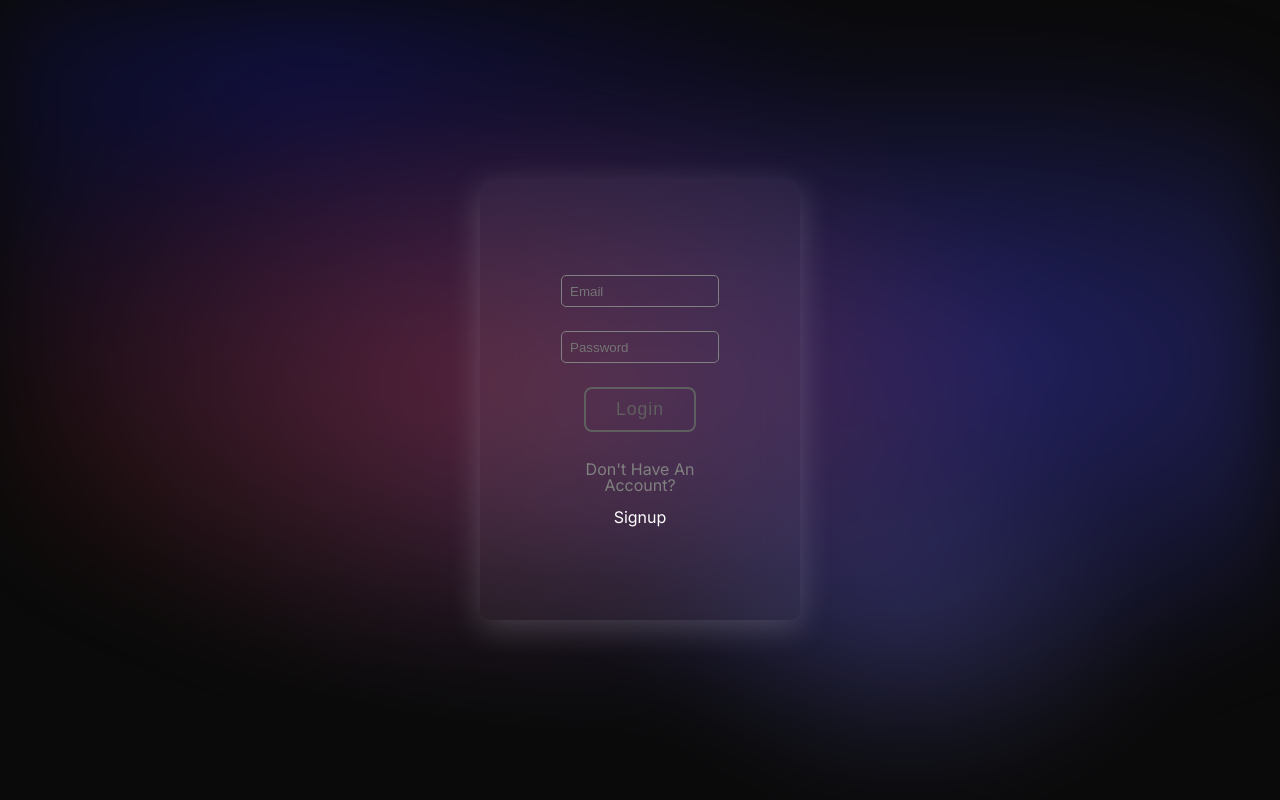
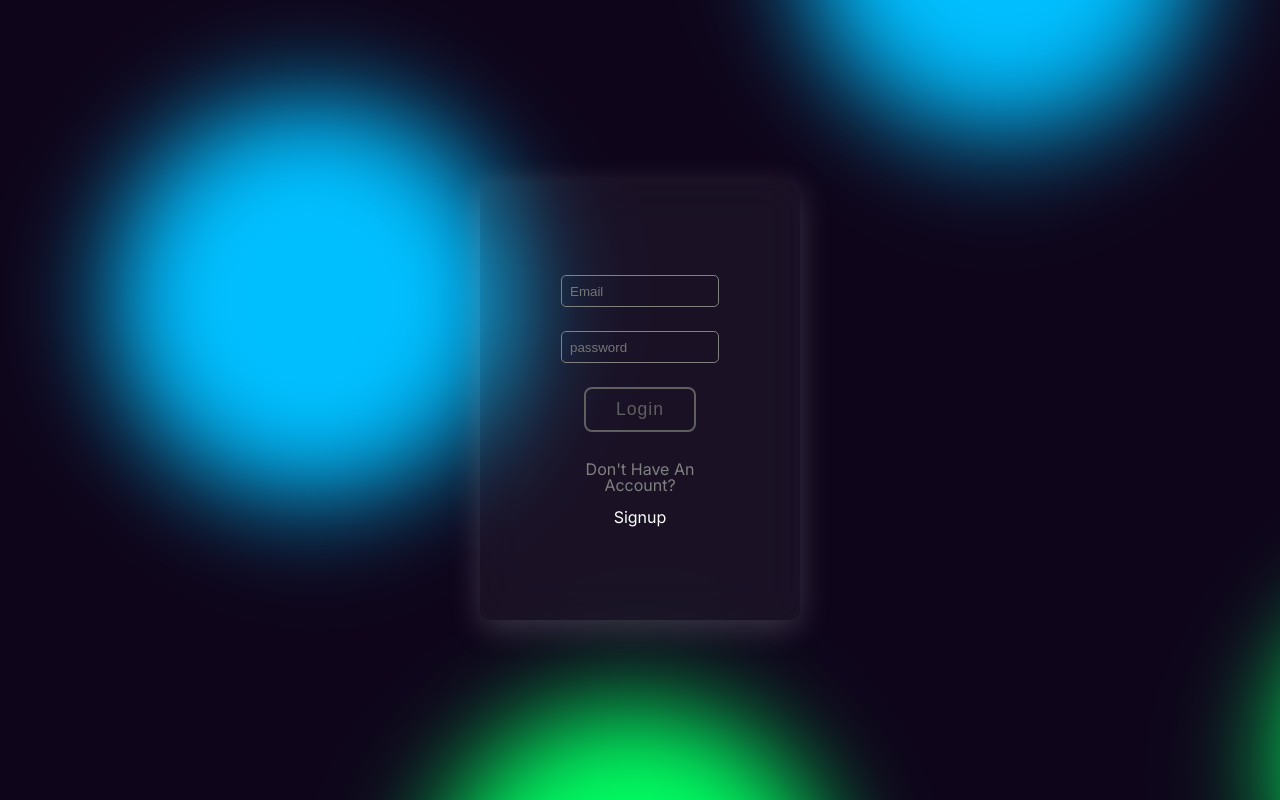
Before and after one commit to mertthesamael/kartaca-task, a Next.js app in the folder frontend/: page /login in a window 1280 px wide. Built offline with nearby package versions, Linux system fonts and the light colour scheme; no server answers; the database is empty.

Commit message:
-🎨changed main theme style

```diff
--- a/frontend/app/layout.js
+++ b/frontend/app/layout.js
@@ -16,7 +16,21 @@ export default function RootLayout({ children }) {
         <QueryClientProvider client={client}>
           <UserContextWrapper>
             <ItemContextWrapper>
-              <div area-hidden="true" className="overlay" />
+              {/* Background animation ref */}
+              <div class="background">
+                <span />
+                <span />
+                <span />
+                <span />
+                <span />
+                <span />
+                <span />
+                <span />
+                <span />
+                <span />
+                <span />
+                <span />
+              </div>
               {children}
               <ToastContainer theme="dark" />
             </ItemContextWrapper>
--- a/frontend/components/Buttons/MainButton/style.module.scss
+++ b/frontend/components/Buttons/MainButton/style.module.scss
@@ -13,9 +13,16 @@
     justify-content: center;
     gap: 0.2rem;
     font-size: 1.1rem;
+    & svg{
+        transition: all 0.5s ease;
+    }
     &:hover {
         cursor: pointer;
         border: 2px solid white;
         color: white;
+
+        & svg{
+            fill: white;
+        }
     }
 }
--- a/frontend/components/Detail/style.module.scss
+++ b/frontend/components/Detail/style.module.scss
@@ -8,9 +8,9 @@
     gap: 2rem;
     overflow: auto;
     background-color: rgba(70, 70, 70, 0.103);
-    backdrop-filter: blur(50px);
+    backdrop-filter: blur(120px);
     border-radius: 15px;
-
+    box-shadow:0 0 10px -1px black;
     &__header {
         position: relative;
         height: 100%;
--- a/frontend/containers/welcomer-container/index.js
+++ b/frontend/containers/welcomer-container/index.js
@@ -63,7 +63,7 @@ const WelcomerContainer = () => {
         {isLoading ? (
           <Spinner />
         ) : (
-          <Tilt glareEnable={false} onMove={offsetHandler} scale={1.1}>
+          <Tilt tiltMaxAngleX={5} glareEnable={false} onMove={offsetHandler} scale={1.1}>
             <div
               style={{
                 boxShadow: `${shadowY}px ${shadowX}px 20px 15px rgb(0, 255, 98)`,
--- a/frontend/containers/welcomer-container/style.module.scss
+++ b/frontend/containers/welcomer-container/style.module.scss
@@ -19,6 +19,7 @@
             display: flex;
             flex-direction: column;
             gap: 5rem;
+
         }
         &__title{
             color: white;
--- a/frontend/style/animations.scss
+++ b/frontend/style/animations.scss
@@ -36,3 +36,9 @@
       transform: rotate(360deg);
     }
   }
+
+@keyframes move {
+    100% {
+        transform: translate3d(0, 0, 1px) rotate(360deg);
+    }
+}
--- a/frontend/style/global.scss
+++ b/frontend/style/global.scss
@@ -1,3 +1,4 @@
+@use "./animations.scss" as *;
 body {
   background-color: #181818;
   background-color: rgb(10, 10, 10);
@@ -6,6 +7,10 @@ body {
 *{
     text-transform: capitalize;
 }
+input{
+    text-transform: none;
+}
+
 .overlay {
   --color-gradient-1: #7d7aff80;
   --color-gradient-2: #2121e280;
@@ -15,16 +20,175 @@ body {
   left: 0;
   right: 0;
   bottom: 0;
-  background: radial-gradient(at 71% 77%,
-      var(--color-gradient-1) 0,
-      transparent 21%),
-    radial-gradient(at 36% 47%, var(--color-gradient-3) 0, transparent 50%),
-    radial-gradient(at 45% 51%, var(--color-gradient-1) 0, transparent 53%),
-    radial-gradient(at 73% 44%, var(--color-gradient-2) 0, transparent 54%),
-    radial-gradient(at 24% 10%, var(--color-gradient-2) 0, transparent 40%),
-    radial-gradient(at 76% 46%, var(--color-gradient-1) 0, transparent 50%);
+  background-color: #1C1C1C ;
+  z-index: -1;
 
-  filter: blur(44px);
-  z-index: -1;
-  opacity: 0.5;
 }
+
+/* ===== Scrollbar CSS ===== */
+  /* Firefox */
+  * {
+    scrollbar-width: auto;
+    scrollbar-color: #ae3737 #ffffff;
+  }
+
+  /* Chrome, Edge, and Safari */
+  *::-webkit-scrollbar {
+    width: 6px;
+  }
+
+  *::-webkit-scrollbar-track {
+    background: #00000000;
+  }
+
+  *::-webkit-scrollbar-thumb {
+    background-color: #ffffff;
+    border-radius: 10px;
+
+  }
+
+
+
+
+.background {
+    position: fixed;
+    width: 100vw;
+    height: 100vh;
+    top: 0;
+    left: 0;
+    background: #0e051a;
+    z-index: -1;
+    overflow: hidden;
+}
+
+.background span {
+    width: 50vmin;
+    height: 50vmin;
+    border-radius: 50vmin;
+    backface-visibility: hidden;
+    position: absolute;
+    animation: move;
+    animation-duration: 25;
+    animation-timing-function: linear;
+    animation-iteration-count: infinite;
+}
+
+
+.background span:nth-child(0) {
+    color: #00ff62;
+    top: 12%;
+    left: 69%;
+    animation-duration: 202s;
+    animation-delay: -219s;
+    transform-origin: 8vw -24vh;
+    box-shadow: -100vmin 0 12.614063110418785vmin currentColor;
+}
+.background span:nth-child(1) {
+    color: #00ff62;
+    top: 19%;
+    left: 89%;
+    animation-duration: 129s;
+    animation-delay: -192s;
+    transform-origin: 2vw 21vh;
+    box-shadow: -100vmin 0 13.13999936614054vmin currentColor;
+}
+.background span:nth-child(2) {
+    color: #00ff62;
+    top: 65%;
+    left: 22%;
+    animation-duration: 89s;
+    animation-delay: -226s;
+    transform-origin: 24vw -9vh;
+    box-shadow: -100vmin 0 13.46859376054326vmin currentColor;
+}
+.background span:nth-child(3) {
+    color: #00ff62;
+    top: 76%;
+    left: 95%;
+    animation-duration: 45s;
+    animation-delay: -228s;
+    transform-origin: 15vw 10vh;
+    box-shadow: 100vmin 0 13.275598135041953vmin currentColor;
+}
+.background span:nth-child(4) {
+    color: #00ff62;
+    top: 75%;
+    left: 72%;
+    animation-duration: 9s;
+    animation-delay: -145s;
+    transform-origin: 15vw 12vh;
+    box-shadow: -100vmin 0 12.700307282085632vmin currentColor;
+}
+.background span:nth-child(5) {
+    color: #00bfff;
+    top: 90%;
+    left: 46%;
+    animation-duration: 121s;
+    animation-delay: -4s;
+    transform-origin: 12vw -4vh;
+    box-shadow: 100vmin 0 13.23407559628736vmin currentColor;
+}
+.background span:nth-child(6) {
+    color: #00ff62;
+    top: 52%;
+    left: 40%;
+    animation-duration: 203s;
+    animation-delay: -50s;
+    transform-origin: -18vw 17vh;
+    box-shadow: 100vmin 0 13.066278621921148vmin currentColor;
+}
+.background span:nth-child(7) {
+    color: #00bfff;
+    top: 31%;
+    left: 40%;
+    animation-duration: 217s;
+    animation-delay: -244s;
+    transform-origin: -21vw -7vh;
+    box-shadow: 100vmin 0 13.302690929941033vmin currentColor;
+}
+.background span:nth-child(8) {
+    color: #00bfff;
+    top: 19%;
+    left: 44%;
+    animation-duration: 111s;
+    animation-delay: -148s;
+    transform-origin: 0vw 24vh;
+    box-shadow: -100vmin 0 13.271718777548532vmin currentColor;
+}
+.background span:nth-child(9) {
+    color: #00ff62;
+    top: 8%;
+    left: 47%;
+    animation-duration: 170s;
+    animation-delay: -198s;
+    transform-origin: 5vw -20vh;
+    box-shadow: 100vmin 0 13.007118470875273vmin currentColor;
+}
+.background span:nth-child(10) {
+    color: #00bfff;
+    top: 46%;
+    left: 18%;
+    animation-duration: 9s;
+    animation-delay: -153s;
+    transform-origin: -24vw -7vh;
+    box-shadow: -100vmin 0 12.838951235863462vmin currentColor;
+}
+.background span:nth-child(11) {
+    color: #00ff62;
+    top: 3%;
+    left: 76%;
+    animation-duration: 216s;
+    animation-delay: -37s;
+    transform-origin: -20vw 25vh;
+    box-shadow: 100vmin 0 12.821997727252485vmin currentColor;
+}
+
+.background span:nth-child(13) {
+    color: #00ff62;
+    top: 3%;
+    left: 17%;
+    animation-duration: 137s;
+    animation-delay: -244s;
+    transform-origin: -12vw -15vh;
+    box-shadow: -100vmin 0 12.851591726125317vmin currentColor;
+}
```
Also changed, not shown: frontend/components/AuctionCard/index.js (+91 -32 lines), frontend/components/AuctionCard/style.module.scss (+15 -17 lines), frontend/components/Detail/index.js (+7 -14 lines), frontend/style/variables.js (added, +7 -0 lines), frontend/components/ProfileHandler/style.module.scss (line endings or trailing spaces).
